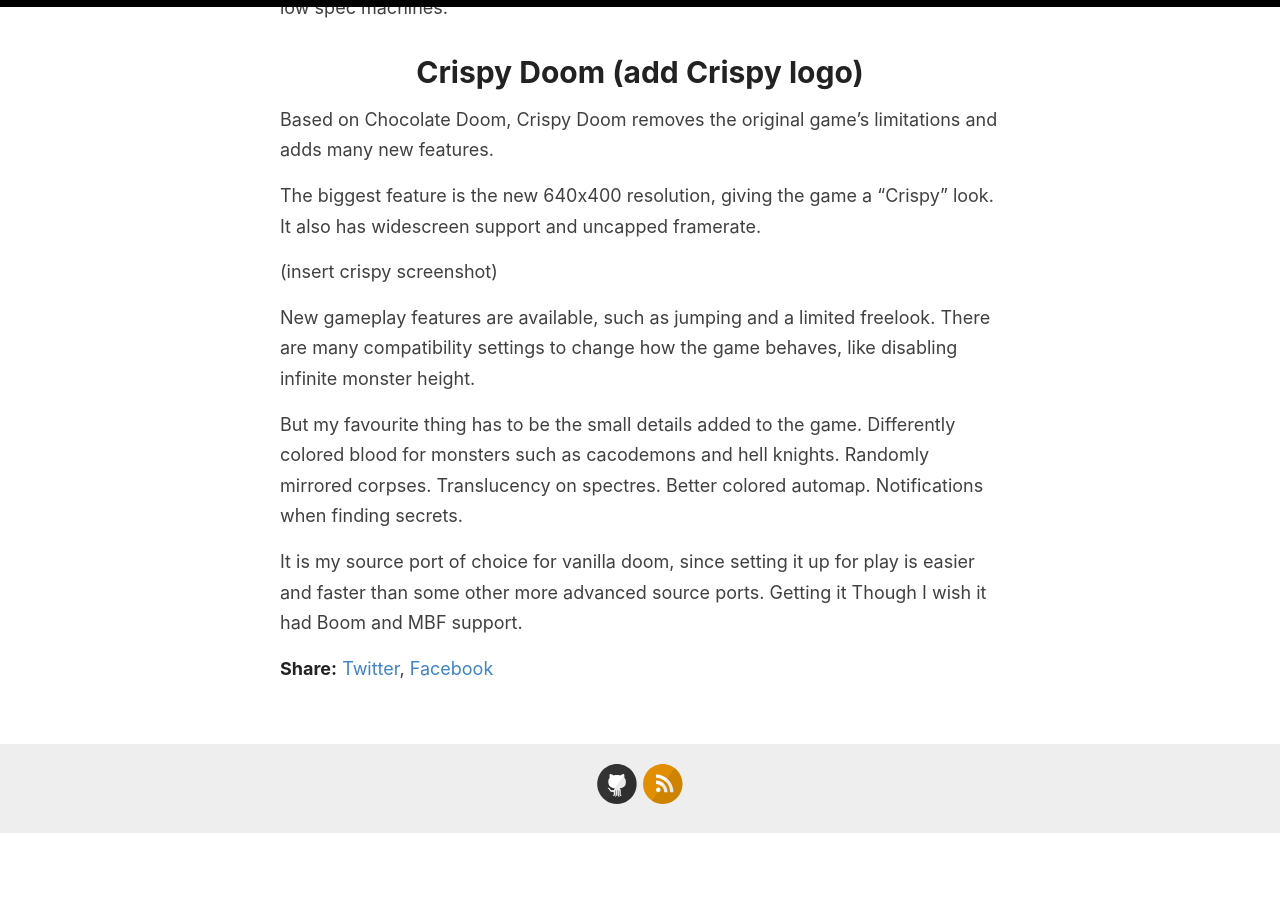
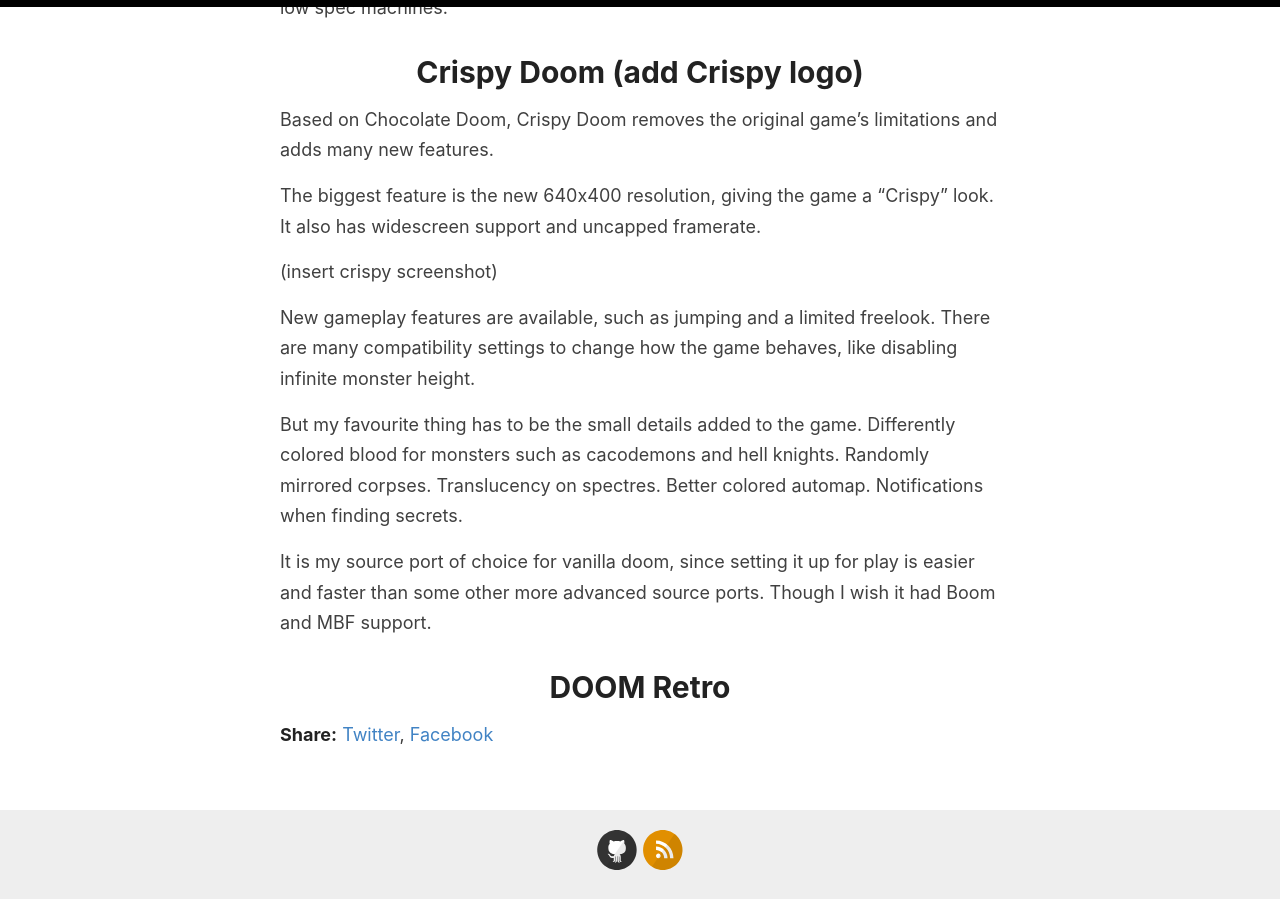
Before and after one commit to poleve540/CallMePol, a Jekyll site: the page built from posts/2023-05-12-sourceport-review.md, in a window 1280 px wide and 900 px high, scrolled down 987 px. Built offline with Jekyll 4.4.1, drawn with Linux system fonts in a browser that asks for light colours; before the commit the page ends 1821 px from its top, so only the background shows below that.

Commit message:
posts/2023-05-12-sourceport-review.md updated from https://stackedit.io/

```diff
--- a/posts/2023-05-12-sourceport-review.md
+++ b/posts/2023-05-12-sourceport-review.md
@@ -27,10 +27,12 @@
 
 But my favourite thing has to be the small details added to the game. Differently colored blood for monsters such as cacodemons and hell knights. Randomly mirrored corpses. Translucency on spectres. Better colored automap. Notifications when finding secrets.
 
-It is my source port of choice for vanilla doom, since setting it up for play is easier and faster than some other more advanced source ports. Getting it  Though I wish it had Boom and MBF support.
+It is my source port of choice for vanilla doom, since setting it up for play is easier and faster than some other more advanced source ports. Though I wish it had Boom and MBF support.
+
+# DOOM Retro
 <!--stackedit_data:
 eyJwcm9wZXJ0aWVzIjoiZXh0ZW5zaW9uczpcbiAgcHJlc2V0Oi
-BnZm1cbiIsImhpc3RvcnkiOlszNzE2MjA0OTUsMTUwNzIzMzYx
-LC0xMTAwNzk3MTI3LC0yMTI4NDgxNzEwLC0xMzQ5ODgwOTYzLD
-E4ODc0NjM0OTldfQ==
+BnZm1cbiIsImhpc3RvcnkiOlstMTkyMDYyMTg3NCwxNTA3MjMz
+NjEsLTExMDA3OTcxMjcsLTIxMjg0ODE3MTAsLTEzNDk4ODA5Nj
+MsMTg4NzQ2MzQ5OV19
 -->
```
